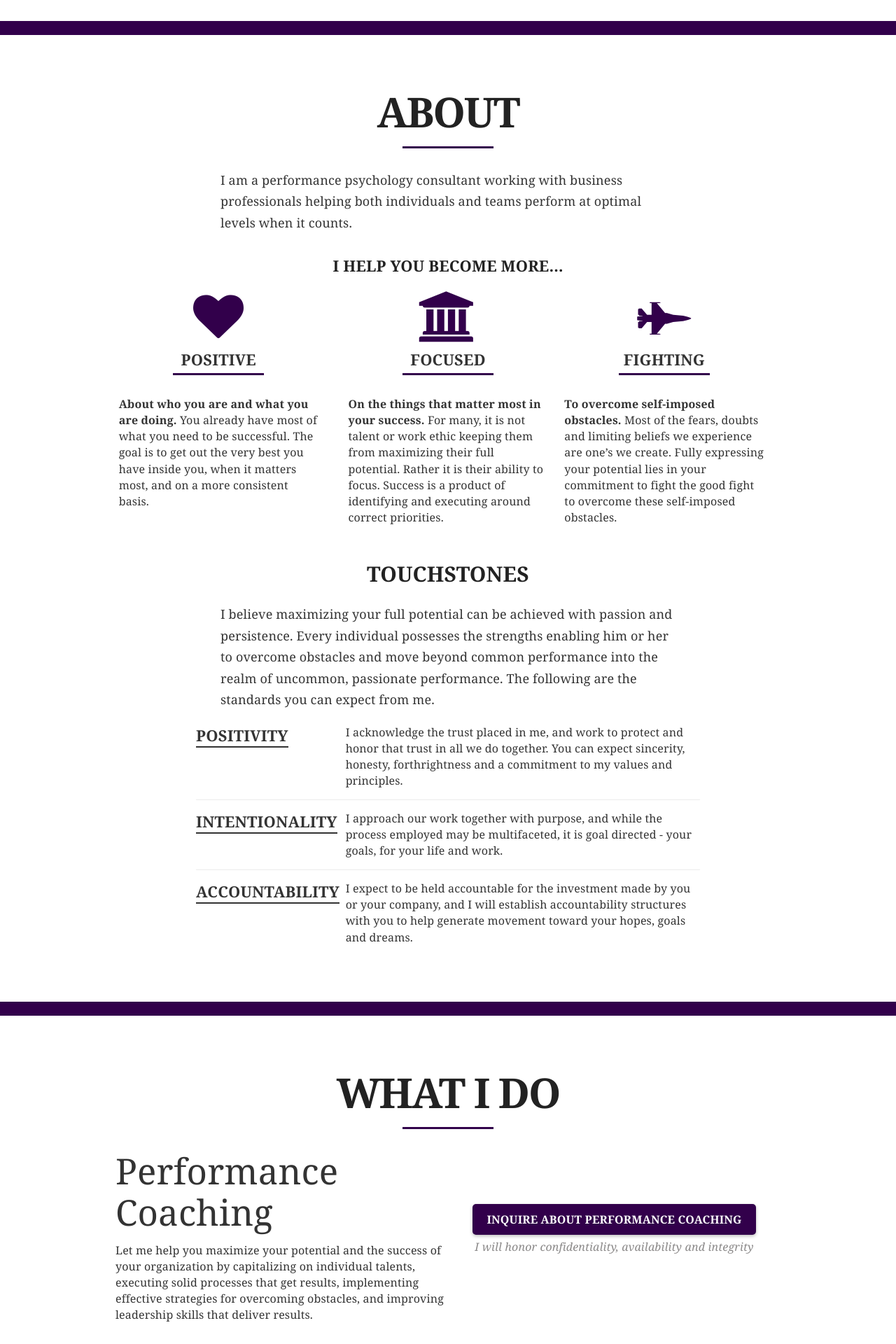
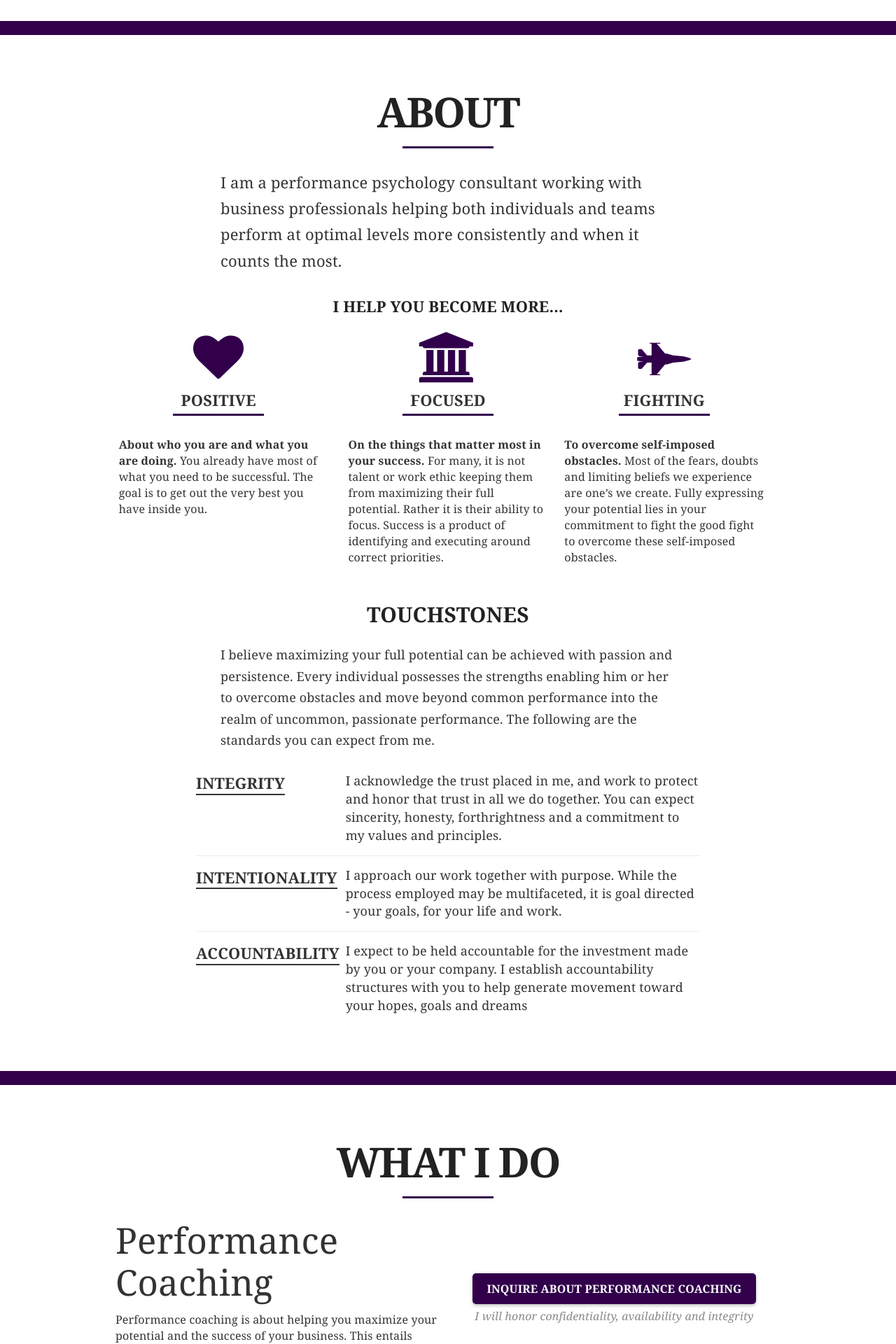
Before and after one commit to zamiang/drbillmoore, a Jekyll site: the page built from index.html, in a window 1280 px wide. Shown: the part 518-2438 px from the top of the page at 70% size. Built offline with Jekyll 4.4.1, drawn with Linux system fonts in a browser that asks for light colours; nearby versions of some CDN libraries; Markdown is read by kramdown in place of the engine named in the settings; some of the changed text lies outside the part shown.

Commit message:
update copy

```diff
--- a/index.html
+++ b/index.html
@@ -13,8 +13,8 @@
     <div class="section-content">
         <h1>About</h1>
         <div class="border"></div>
-        <p>
-            I am a performance psychology consultant working with business professionals helping both individuals and teams perform at optimal levels when it counts.
+        <p class="large">
+            I am a performance psychology consultant working with business professionals helping both individuals and teams perform at optimal levels more consistently and when it counts the most.
         </p>
         <h3 class="small">I help you become more&#8230;</h3>
         <div class="more-section-group">
@@ -23,7 +23,8 @@
                 <div class="item-heading large-heading">Positive</div>
                 <div class="border"></div>
                 <div class="item-subheading large-subheading">
-                    <b>About who you are and what you are doing. </b>You already have most of what you need to be successful. The goal is to get out the very best you have inside you, when it matters most, and on a more consistent basis.
+                    <b>About who you are and what you are doing. </b>
+                    You already have most of what you need to be successful. The goal is to get out the very best you have inside you.
                 </div>
             </div>
             <div class="more-section">
@@ -31,7 +32,8 @@
                 <div class="item-heading large-heading">Focused</div>
                 <div class="border"></div>
                 <div class="item-subheading large-subheading">
-                    <b>On the things that matter most in your success. </b>For many, it is not talent or work ethic keeping them from maximizing their full potential. Rather it is their ability to focus. Success is a product of identifying and executing around correct priorities.
+                    <b>On the things that matter most in your success. </b>
+                    For many, it is not talent or work ethic keeping them from maximizing their full potential. Rather it is their ability to focus. Success is a product of identifying and executing around correct priorities.
                 </div>
             </div>
             <div class="more-section">
@@ -39,7 +41,8 @@
                 <div class="item-heading large-heading">Fighting</div>
                 <div class="border"></div>
                 <div class="item-subheading large-subheading">
-                    <b>To overcome self-imposed obstacles. </b>Most of the fears, doubts and limiting beliefs we experience are one’s we create. Fully expressing your potential lies in your commitment to fight the good fight to overcome these self-imposed obstacles.
+                    <b>To overcome self-imposed obstacles. </b>
+                    Most of the fears, doubts and limiting beliefs we experience are one’s we create. Fully expressing your potential lies in your commitment to fight the good fight to overcome these self-imposed obstacles.
                 </div>
             </div>
         </div>
@@ -50,7 +53,7 @@
         <div class="about-section-group">
             <div class="about-section">
                 <div class="item-heading large-heading">
-                    <div class="faux-underline-large">Positivity</div>
+                    <div class="faux-underline-large">Integrity</div>
                 </div>
                 <div class="item-subheading large-subheading">
                     I acknowledge the trust placed in me, and work to protect and honor that trust in all we do together. You can expect sincerity, honesty, forthrightness and a commitment to my values and principles.
@@ -61,7 +64,7 @@
                     <div class="faux-underline-large">Intentionality</div>
                 </div>
                 <div class="item-subheading large-subheading">
-                    I approach our work together with purpose, and while the process employed may be multifaceted, it is goal directed  - your goals, for your life and work.
+                    I approach our work together with purpose. While the process employed may be multifaceted, it is goal directed  - your goals, for your life and work.
                 </div>
             </div>
             <div class="about-section">
@@ -69,7 +72,7 @@
                     <div class="faux-underline-large">Accountability</div>
                 </div>
                 <div class="item-subheading large-subheading">
-                    I expect to be held accountable for the investment made by you or your company, and I will establish accountability structures with you to help generate movement toward your hopes, goals and dreams.
+                    I expect to be held accountable for the investment made by you or your company. I establish accountability structures with you to help generate movement toward your hopes, goals and dreams
                 </div>
             </div>
         </div>
@@ -86,12 +89,12 @@
             <div class="left">
                 <div class="item-heading large-heading">Performance Coaching</div>
                 <div class="item-subheading item-description">
-                    Let me help you maximize your potential and the
-                    success of your organization by capitalizing on
-                    individual talents, executing solid processes that
-                    get results, implementing effective strategies for
-                    overcoming obstacles, and improving leadership
-                    skills that deliver results.
+                    Performance coaching is about helping you maximize your potential and the success of your business. This entails developing the skills and strategies for:
+                    <ol>
+                        <li><i>Getting out of your own way</i> - minimizing self-imposed obstacles keeping you from accessing your full potential.</li>
+                        <li><i>Getting into the game</i> - creating a positive performance mindset on demand.</li>
+                        <li><i>Staying in the game</i> - leading and managing yourself in a high-performance culture.</li>
+                    </ol>
                 </div>
             </div>
             <div class="right">
@@ -126,7 +129,11 @@
             <div class="left">
                 <div class="item-heading large-heading">High-Performance Seminars</div>
                 <div class="item-subheading item-description">
-                    I conduct seminar applying performance psychology principles to helping people perform at the upper range of your potential more consistently. Participants discuss, learn and apply strategies for changing self-limiting beliefs and attitudes while minimizing the mental and emotional interferences keeping them from performing their best when it matters most.
+                    High-performance seminars are designed to inspire participants and provide guidance in their continued growth. Participants discuss, learn and apply strategies for changing self-limiting beliefs, minimizing the mental and emotional interferences keeping them from performing at the upper range of their potential more consistently. Performance psychology principles are applied in creating a positive performance mindset.
+                    <a class="button">Download Workbooks</a>
+                    <div class="small-note">
+                        (click for seminar workbooks and handouts)
+                    </div>
                 </div>
             </div>
             <div class="right">
@@ -162,7 +169,7 @@
             </div>
             <div class="case-study">
                 <div class="case-study-image" style="background-image: url('/assets/images/speaking-2.jpg')" ></div>
-                <div class="case-study-name item-heading large-heading">Vanderbilt</div>
+                <div class="case-study-name item-heading large-heading">Catholic HealthCare West</div>
                 <div class="case-study-year item-supheading">2013-2015</div>
                 <div class="case-study-description item-subheading">
                     We've run social for Doctor Who on behalf of BBC America since 2011, cultivating an incredible fandom on Tumblr and Twitter and pioneering social television techniques like live-Tumblring. At the end of 2013, we rallied our community around the 50th anniversary episode to massive results. Thanks to months of participation campaigns, "The Day of the Doctor" ended up being the biggest single-day television event on Tumblr ever: larger than the VMAs, the Super Bowl, and the Grammys combined.
@@ -221,22 +228,26 @@
         <div class="section-books">
             <div class="book">
                 <img src="http://www.drbillmoore.com/store/product_images/x/303/green_single__37767_std.png">
-                <div class="item-heading">Playing Your Best When It Counts: Mental Skills for Musicians and Performing Artists.</div>
+                <div class="item-heading">
+                    Mental Skills for Musicians and Performing Artists.
+                </div>
                 <div class="case-study-year item-supheading">$25</div>
             </div>
             <div class="book">
                 <img src="http://www.drbillmoore.com/store/product_images/j/369/Playing-Your-Best-Golf__52248_std.png">
-                <div class="item-heading">Playing Your Best When It Counts: Mental Skills for Musicians and Performing Artists.</div>
+                <div class="item-heading">
+                    Mental Skills For Tournament Golfers.</div>
                 <div class="case-study-year item-supheading">$25</div>
             </div>
             <div class="book">
                 <img src="http://www.drbillmoore.com/store/product_images/v/692/PYB_Journal__80366_std.png">
-                <div class="item-heading">Playing Your Best When It Counts: High Performance Journal</div>
+                <div class="item-heading">
+                    High Performance Journal</div>
                 <div class="case-study-year item-supheading">$25</div>
             </div>
             <div class="book">
                 <img src="http://www.drbillmoore.com/store/product_images/x/303/green_single__37767_std.png">
-                <div class="item-heading">Playing Your Best When It Counts: High Performance Workbook</div>
+                <div class="item-heading">High Performance Workbook</div>
                 <div class="case-study-year item-supheading">$25</div>
             </div>
         </div>
```
Also changed, not shown: assets/stylesheets/app.css (+12 -6 lines), assets/stylesheets/app.css.sass (+14 -5 lines), assets/application.css, 1 other file.
